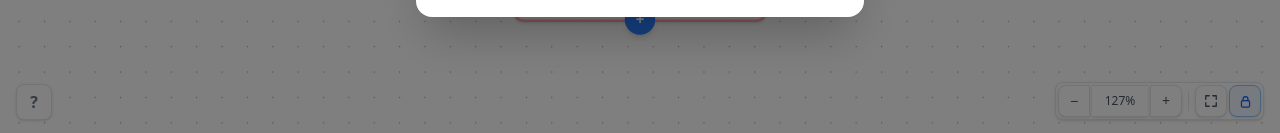
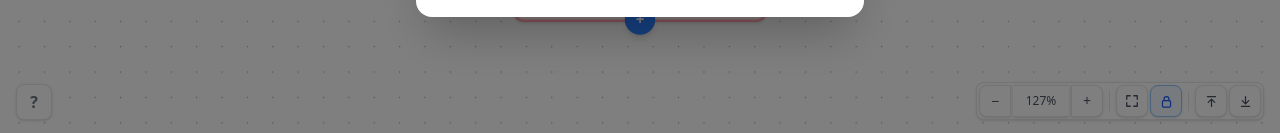
Before and after one commit to MansoorMajeed/infra-roadmap, a Next.js app: page /foundations in a window 1280 px wide. Shown: the part 664-797 px from the top of the page. Built offline with nearby package versions, Linux system fonts and the light colour scheme.

Commit message:
add a go to top and bottom buttons

```diff
--- a/src/components/NodeGraph.tsx
+++ b/src/components/NodeGraph.tsx
@@ -135,7 +135,7 @@ function NodeGraphInner({
   const [hydrated, setHydrated] = useState(false);
   const [showHelp, setShowHelp] = useState(false);
   const [showEntrySelector, setShowEntrySelector] = useState(false);
-  const { fitView, setViewport, zoomIn, zoomOut, zoomTo, getZoom } = useReactFlow();
+  const { fitView, setViewport, zoomIn, zoomOut, zoomTo, getZoom, getNodes } = useReactFlow();
 
   // After hydration, load saved state from localStorage
   useEffect(() => {
@@ -190,6 +190,22 @@ function NodeGraphInner({
       return next;
     });
   }, []);
+
+  const scrollToTop = useCallback(() => {
+    const rfNodes = getNodes();
+    if (rfNodes.length === 0) return;
+    const minY = Math.min(...rfNodes.map((n) => n.position.y));
+    const topNodes = rfNodes.filter((n) => n.position.y <= minY + 10);
+    fitView({ nodes: topNodes.map((n) => ({ id: n.id })), padding: 0.4, duration: 500 });
+  }, [getNodes, fitView]);
+
+  const scrollToBottom = useCallback(() => {
+    const rfNodes = getNodes();
+    if (rfNodes.length === 0) return;
+    const maxY = Math.max(...rfNodes.map((n) => n.position.y));
+    const bottomNodes = rfNodes.filter((n) => n.position.y >= maxY - 10);
+    fitView({ nodes: bottomNodes.map((n) => ({ id: n.id })), padding: 0.4, duration: 500 });
+  }, [getNodes, fitView]);
 
   // Save viewport on changes and track zoom percentage
   const handleViewportChange = useCallback(
@@ -541,6 +557,25 @@ function NodeGraphInner({
             </svg>
           )}
         </button>
+        <div className="w-px h-5 bg-gray-200 dark:bg-gray-700 mx-1" />
+        <button
+          onClick={scrollToTop}
+          className={`${btnClass} w-8 text-xs`}
+          title="Go to beginning"
+        >
+          <svg width="13" height="13" viewBox="0 0 16 16" fill="none" stroke="currentColor" strokeWidth="1.5" strokeLinecap="round" strokeLinejoin="round">
+            <path d="M3 2h10M8 14V5M4 9l4-4 4 4" />
+          </svg>
+        </button>
+        <button
+          onClick={scrollToBottom}
+          className={`${btnClass} w-8 text-xs`}
+          title="Go to end"
+        >
+          <svg width="13" height="13" viewBox="0 0 16 16" fill="none" stroke="currentColor" strokeWidth="1.5" strokeLinecap="round" strokeLinejoin="round">
+            <path d="M3 14h10M8 2v9M4 7l4 4 4-4" />
+          </svg>
+        </button>
       </div>
 
       {/* Help button — bottom left */}
```
